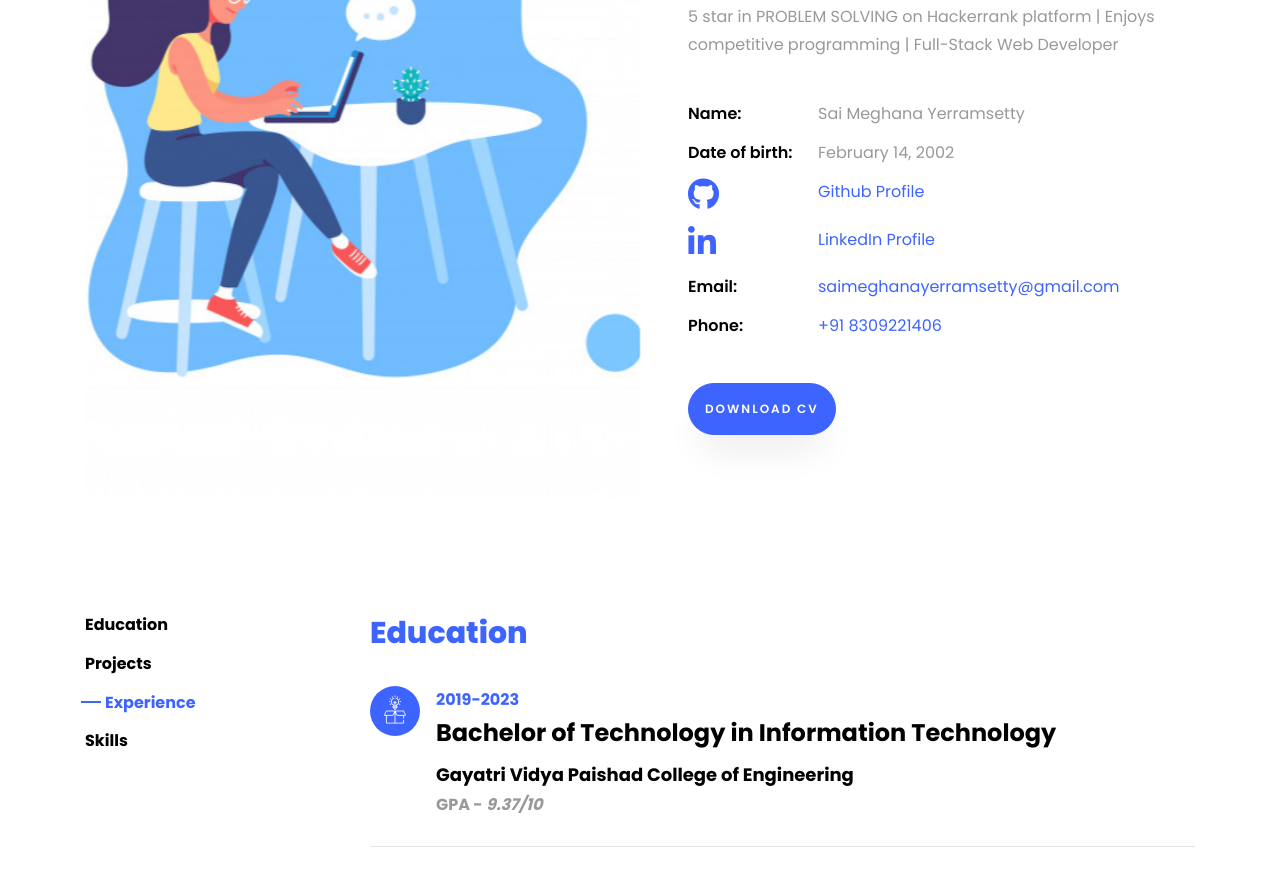
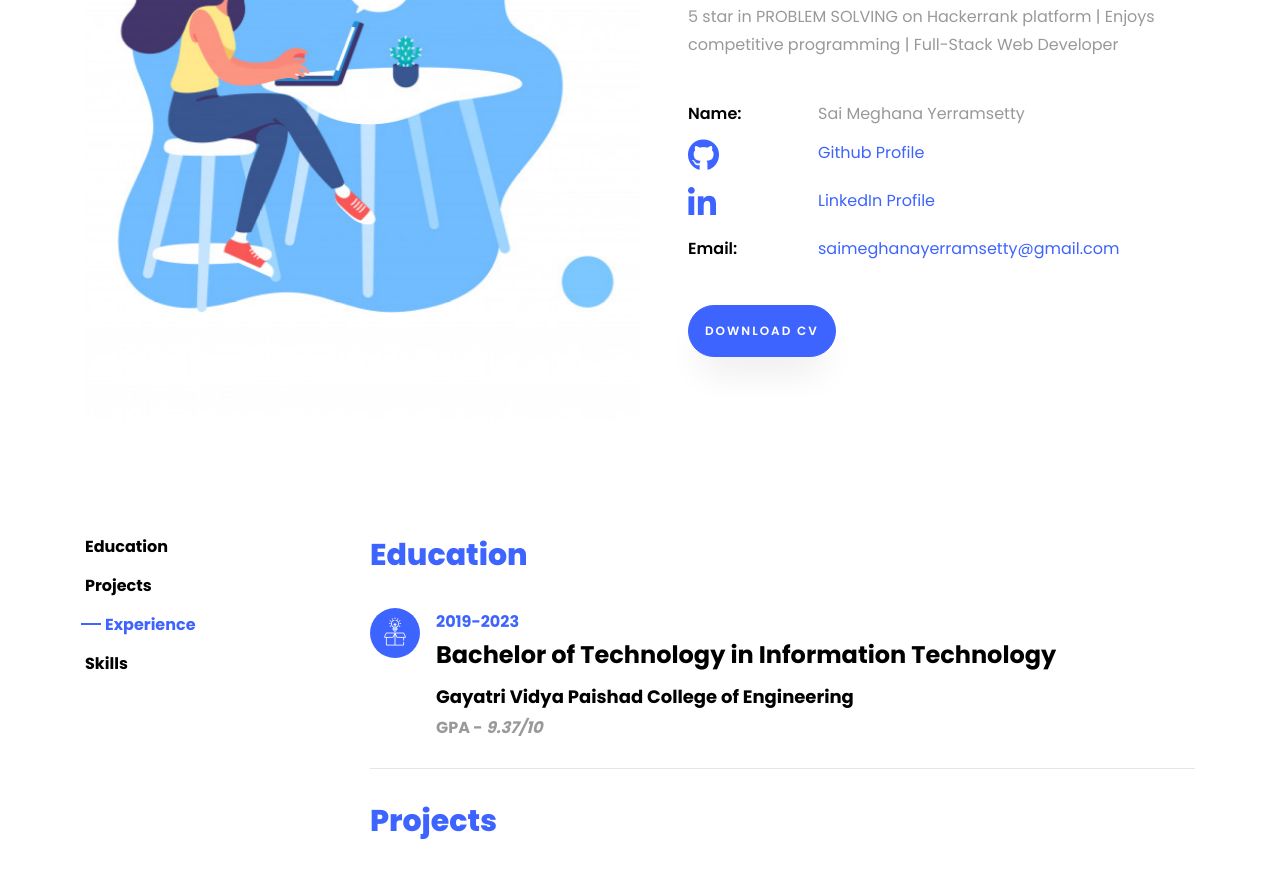
Before and after one commit to yerramsettysaimeghana/Portfolio, a plain HTML site: page index.html in a window 1280 px wide. Shown: the part 1018-1889 px from the top of the page. Drawn offline with Linux system fonts and the light colour scheme; files whose address does not match are found by name.

Commit message:
update about me section

```diff
--- a/index.html
+++ b/index.html
@@ -97,11 +97,10 @@
 										Developer</p>
 		            <ul class="about-info mt-4 px-md-0 px-2">
 		            	<li class="d-flex"><span>Name:</span> <span>Sai Meghana Yerramsetty</span></li>
-		            	<li class="d-flex"><span>Date of birth:</span> <span>February 14, 2002</span></li>
 									<li class="d-flex"><span><a href="https://github.com/yerramsettysaimeghana?tab=repositories" target="_blank"><i class="fab fa-github" style="font-size: 2em;"></i></span></a></span> <span><a href="https://github.com/yerramsettysaimeghana?tab=repositories" target="_blank">Github Profile</span></a></span></li>
 									<li class="d-flex"><span><a href="https://www.linkedin.com/in/sai-meghana-yerramsetty-355607187/" target="_blank"><i class="fab fa-linkedin-in" style="font-size: 2em;"></i></span></a></span> <span><a href="https://www.linkedin.com/in/sai-meghana-yerramsetty-355607187/" target="_blank">LinkedIn Profile</span></a></span></li>
 		            	<li class="d-flex"><span>Email:</span> <a href="mailto:saimeghanayerramsetty@gmail.com">saimeghanayerramsetty@gmail.com</a></li>
-		            	<li class="d-flex"><span>Phone: </span> <a href="tel://+918309221406">+91 8309221406</a></li>
+
 		            </ul>
 		          </div>
 		        </div>
```
